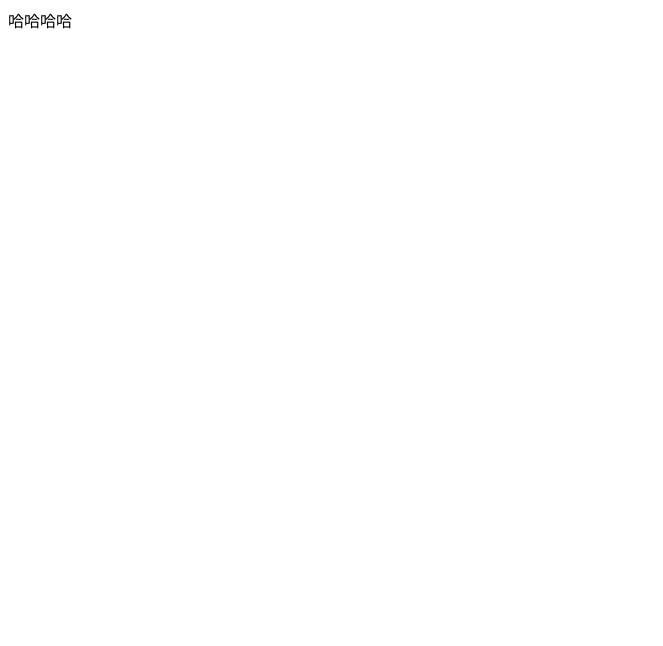
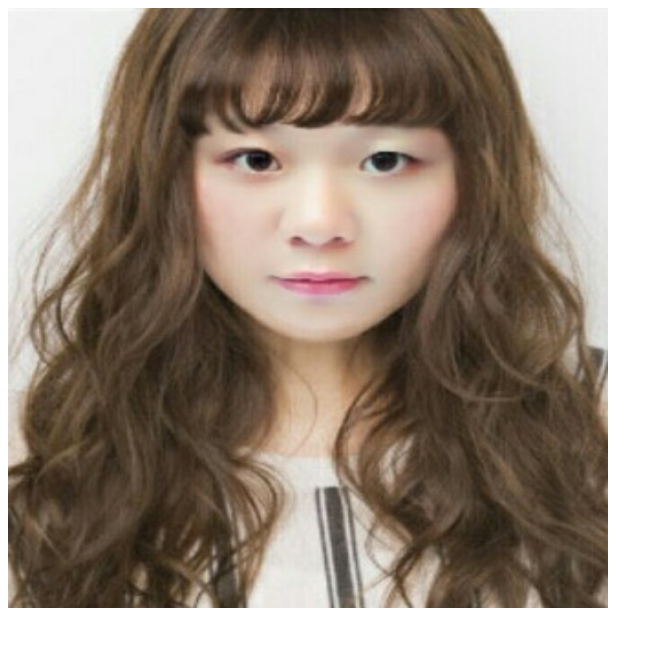
Before and after one commit to happylunch/happylunch.github.io, a plain HTML site: page index.html in a window 1280 px wide. Shown: the whole page, without its empty margins (0-663 px from the left). Drawn offline with Linux system fonts and the light colour scheme.

Commit message:
添加一个图片

```diff
--- a/index.html
+++ b/index.html
@@ -5,7 +5,6 @@
     <title>happylunch的博客</title>
 </head>
 <body>
-哈哈哈哈
-
+<img src="images/tingting.png" alt="婷婷" width="600" height="600" align="center">
 </body>
 </html>
```
Also changed, not shown: images/tingting.png (added).
